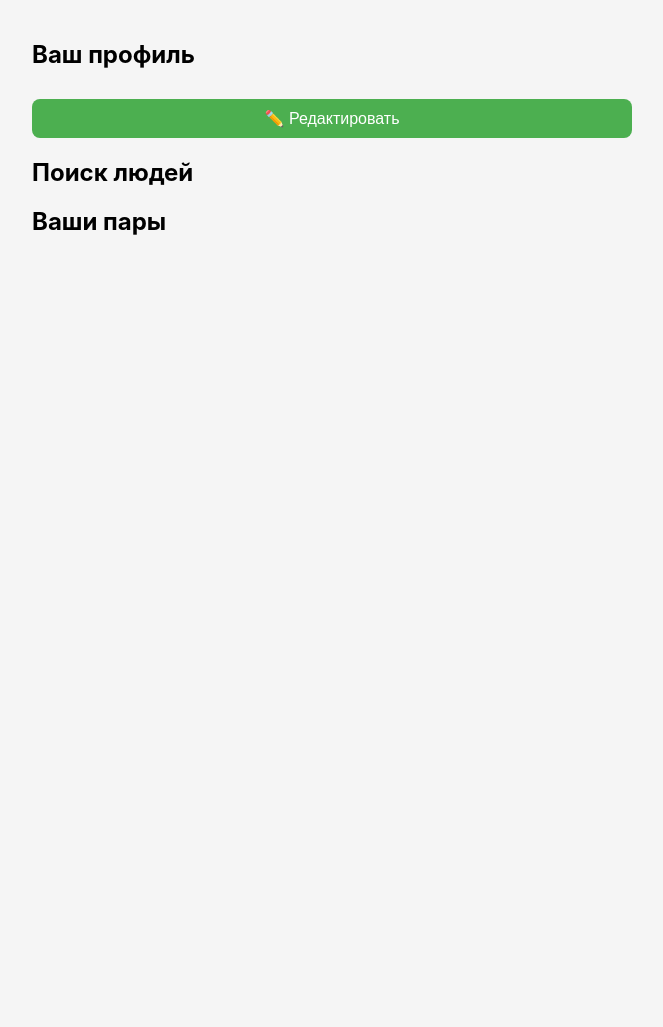
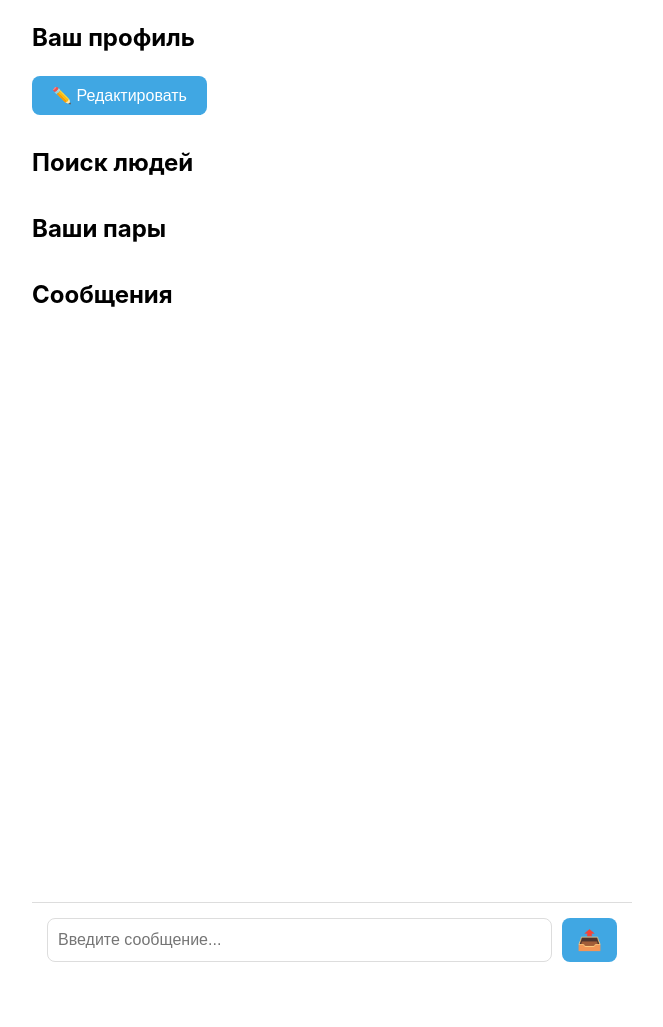
Before and after one commit to Kulipanov1/AmooDe, a Flask app: template templates/index.html in a window 1280 px wide. Shown: the whole page, without its empty margins (308-971 px from the left). Before the commit the page ends 235 px from the top, so only its background shows below. Run offline with Flask 3, Linux system fonts and the light colour scheme; the template is opened without the code that fills it, so the values that code supplies are empty; some libraries are stand-ins or nearby versions.

Commit message:
тест

```diff
--- a/templates/index.html
+++ b/templates/index.html
@@ -5,7 +5,7 @@
     <meta name="viewport" content="width=device-width, initial-scale=1.0">
     <title>Dating Bot Web App</title>
     <script src="https://telegram.org/js/telegram-web-app.js"></script>
-    <link rel="stylesheet" href="/static/styles.css">
+    <link rel="stylesheet" href="styles.css">
 </head>
 <body>
     <div class="container">
@@ -45,6 +45,6 @@
             </div>
         </section>
     </div>
-    <script src="/static/bundle.js"></script>
+    <script src="app.js"></script>
 </body>
 </html>
--- a/templates/styles.css
+++ b/templates/styles.css
@@ -1,10 +1,10 @@
 :root {
-    --tg-theme-bg-color: #ffffff;
-    --tg-theme-text-color: #000000;
+    --tg-theme-bg-color: #fff;
+    --tg-theme-text-color: #000;
     --tg-theme-hint-color: #999999;
     --tg-theme-link-color: #2481cc;
-    --tg-theme-button-color: #2481cc;
-    --tg-theme-button-text-color: #ffffff;
+    --tg-theme-button-color: #40a7e3;
+    --tg-theme-button-text-color: #fff;
 }
 
 * {
@@ -15,6 +15,8 @@
 
 body {
     font-family: -apple-system, BlinkMacSystemFont, 'Segoe UI', Roboto, Helvetica, Arial, sans-serif;
+    margin: 0;
+    padding: 20px;
     background-color: var(--tg-theme-bg-color);
     color: var(--tg-theme-text-color);
     line-height: 1.5;
@@ -23,7 +25,6 @@ body {
 .container {
     max-width: 600px;
     margin: 0 auto;
-    padding: 16px;
 }
 
 /* Профиль */
@@ -50,37 +51,38 @@ body {
 
 /* Карточка профиля */
 #profile-card {
-    background: white;
-    border-radius: 16px;
-    overflow: hidden;
-    box-shadow: 0 2px 8px rgba(0, 0, 0, 0.1);
-    margin-bottom: 24px;
+    border: 1px solid #ddd;
+    border-radius: 12px;
+    padding: 20px;
+    margin-bottom: 20px;
 }
 
-#profile-card img {
+#profile-photo {
     width: 100%;
-    height: 300px;
-    object-fit: cover;
+    max-width: 300px;
+    height: auto;
+    border-radius: 8px;
+    margin-bottom: 15px;
 }
 
-#profile-card .content {
-    padding: 16px;
+.content {
+    margin-bottom: 20px;
 }
 
 .buttons {
     display: flex;
-    justify-content: space-around;
-    padding: 16px;
+    justify-content: center;
+    gap: 20px;
 }
 
 button {
-    background: var(--tg-theme-button-color);
+    background-color: var(--tg-theme-button-color);
     color: var(--tg-theme-button-text-color);
     border: none;
-    padding: 12px 24px;
+    padding: 10px 20px;
     border-radius: 8px;
+    cursor: pointer;
     font-size: 16px;
-    cursor: pointer;
     transition: opacity 0.2s;
 }
 
@@ -90,81 +92,78 @@ button:hover {
 
 /* Пары */
 .match-card {
+    border: 1px solid #ddd;
+    border-radius: 8px;
+    padding: 15px;
     display: flex;
     align-items: center;
-    padding: 16px;
-    border-bottom: 1px solid rgba(0, 0, 0, 0.1);
+    gap: 15px;
 }
 
 .match-photo {
     width: 60px;
     height: 60px;
     border-radius: 50%;
-    margin-right: 16px;
+    object-fit: cover;
 }
 
 .match-info {
-    flex: 1;
+    flex-grow: 1;
 }
 
 /* Сообщения */
 #messages-section {
-    margin-top: 24px;
+    display: flex;
+    flex-direction: column;
+    height: calc(100vh - 100px);
 }
 
 #messages {
-    height: 400px;
+    flex-grow: 1;
     overflow-y: auto;
-    padding: 16px;
-    background: rgba(0, 0, 0, 0.05);
+    padding: 15px;
+    display: flex;
+    flex-direction: column;
+    gap: 10px;
+}
+
+.message {
+    max-width: 80%;
+    padding: 10px 15px;
     border-radius: 12px;
-    margin-bottom: 16px;
+    margin-bottom: 5px;
+}
+
+.message.sent {
+    background-color: var(--tg-theme-button-color);
+    color: var(--tg-theme-button-text-color);
+    align-self: flex-end;
+}
+
+.message.received {
+    background-color: #f0f0f0;
+    align-self: flex-start;
 }
 
 .message-input {
     display: flex;
-    gap: 8px;
+    gap: 10px;
+    padding: 15px;
+    background-color: var(--tg-theme-bg-color);
+    border-top: 1px solid #ddd;
 }
 
-.message-input input {
-    flex: 1;
-    padding: 12px;
-    border: 1px solid rgba(0, 0, 0, 0.1);
+#message-text {
+    flex-grow: 1;
+    padding: 10px;
+    border: 1px solid #ddd;
     border-radius: 8px;
     font-size: 16px;
 }
 
-.message-input button {
-    padding: 12px 16px;
-}
-
-.message {
-    margin: 8px 0;
-    display: flex;
-}
-
-.message.sent {
-    justify-content: flex-end;
-}
-
-.message-content {
-    max-width: 70%;
-    padding: 8px 12px;
-    border-radius: 16px;
-    background: var(--tg-theme-button-color);
-    color: var(--tg-theme-button-text-color);
-}
-
-.message.received .message-content {
-    background: rgba(0, 0, 0, 0.05);
-    color: var(--tg-theme-text-color);
-}
-
-.message-time {
-    font-size: 12px;
-    opacity: 0.7;
-    margin-top: 4px;
-    display: block;
+#send-message {
+    padding: 10px 15px;
+    font-size: 20px;
 }
 
 /* Ошибки */
@@ -219,12 +218,12 @@ button:hover {
 
 /* Секции */
 section {
-    margin-bottom: 32px;
+    margin-bottom: 30px;
 }
 
-section h2 {
-    margin-bottom: 16px;
+h2 {
     font-size: 24px;
+    margin-bottom: 20px;
 }
 
 /* Анимации */
```
Also changed, not shown: templates/app.js (+120 -94 lines).
